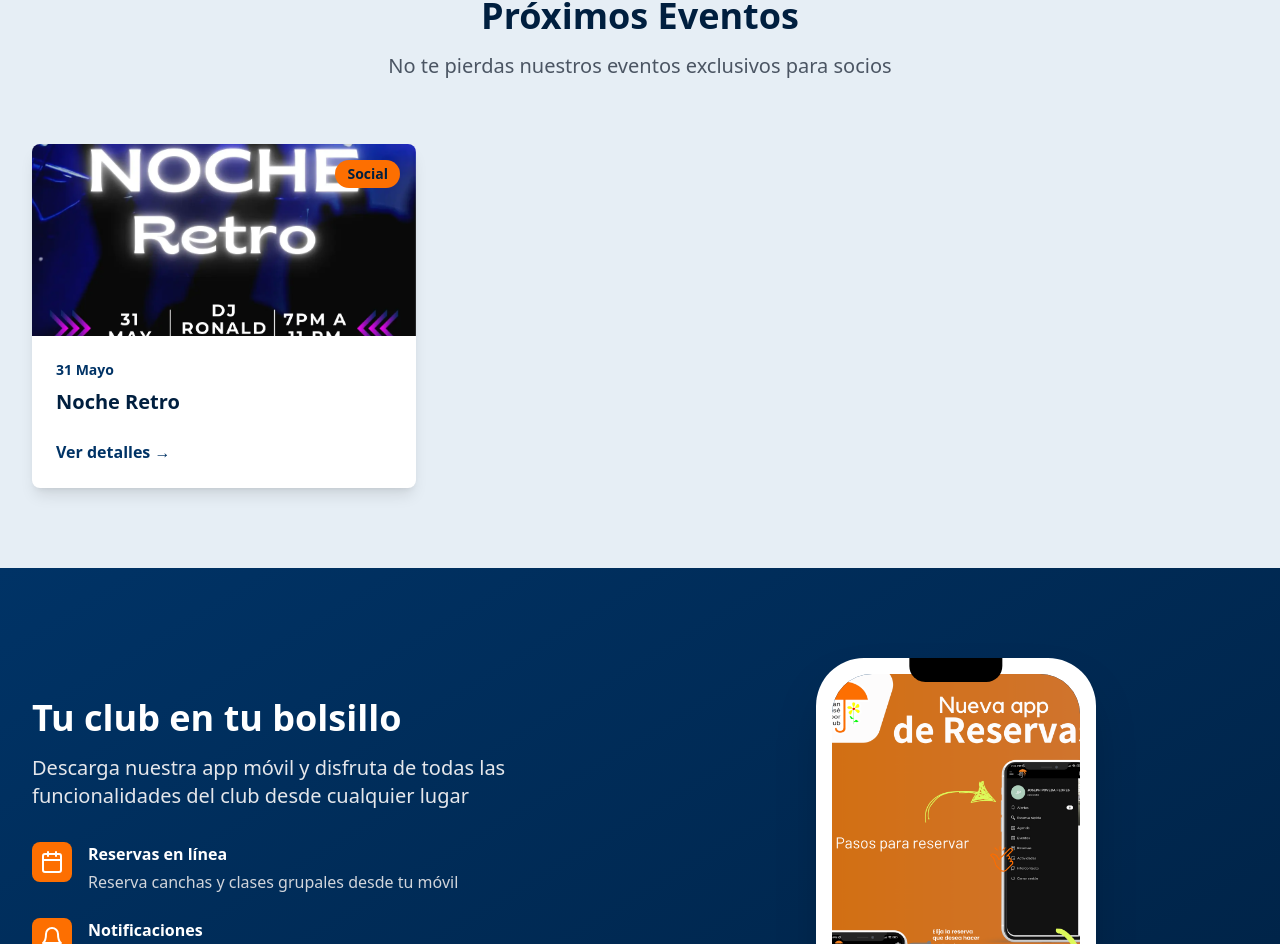
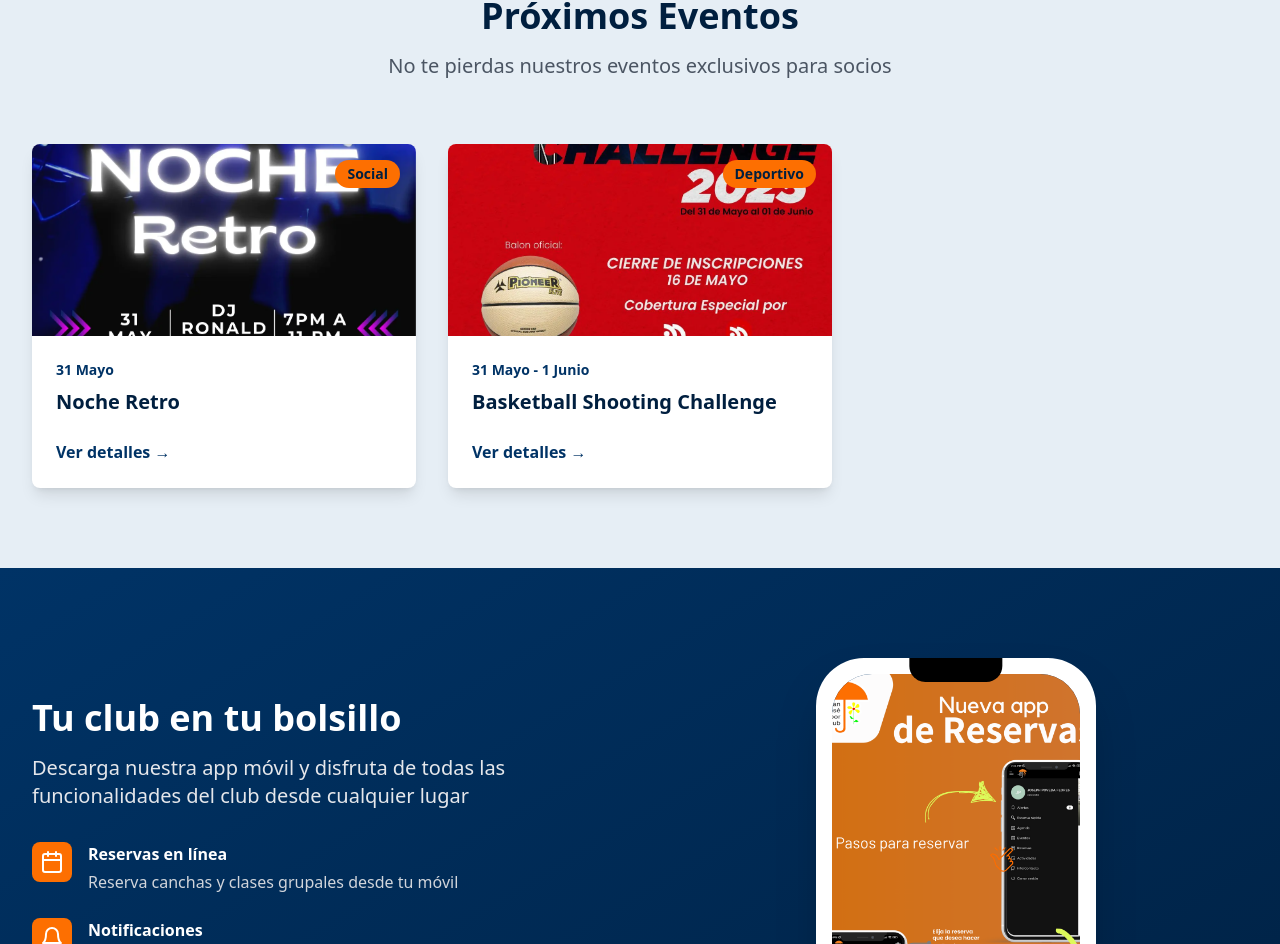
Before and after one commit to SanJoseIndoorClub/WebSite, a React (Vite) app: page / in a window 1280 px wide. Shown: the part 2808-3752 px from the top of the page. Built offline with nearby package versions, Linux system fonts and the light colour scheme.

Commit message:
Agregar evento basketball shooting

```diff
--- a/src/components/Events.tsx
+++ b/src/components/Events.tsx
@@ -27,6 +27,16 @@ export default function Events() {
       time: "7:00 PM - 11:00 PM",
       location: "Restaurante: La Grill",
       price: "¢10.000 por persona. Incluye dos cocteles."
+    },
+    {
+      title: "Basketball Shooting Challenge",
+      date: "31 Mayo - 1 Junio",
+      image: "src/assets/events/bskt shooting challenge.webp",
+      category: "Deportivo",
+      description: "Desafía tus habilidades en tiros de tres, velocidad y dribleo.",
+      time: "A partir de las 9:30 AM",
+      location: "Gimnasio Multiuso",
+      price: "N/A"
     }
   ];
 
```
